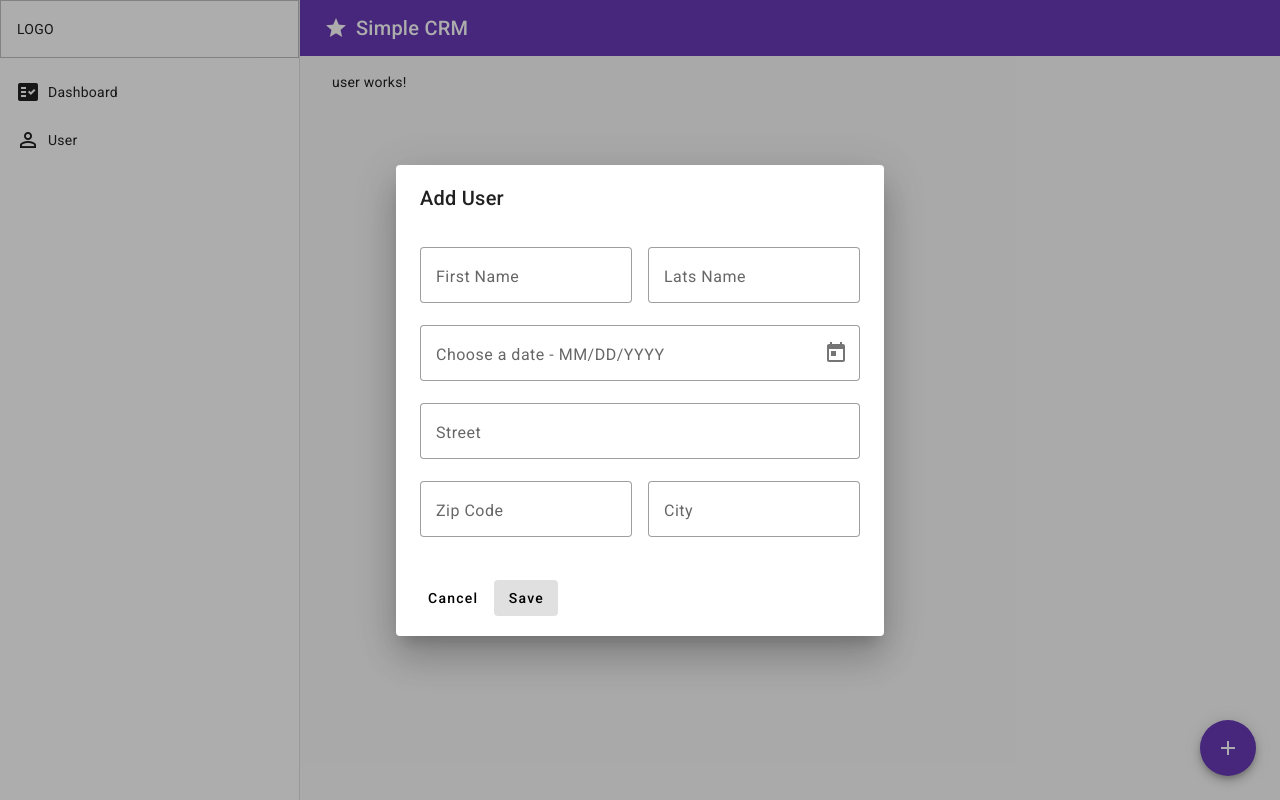
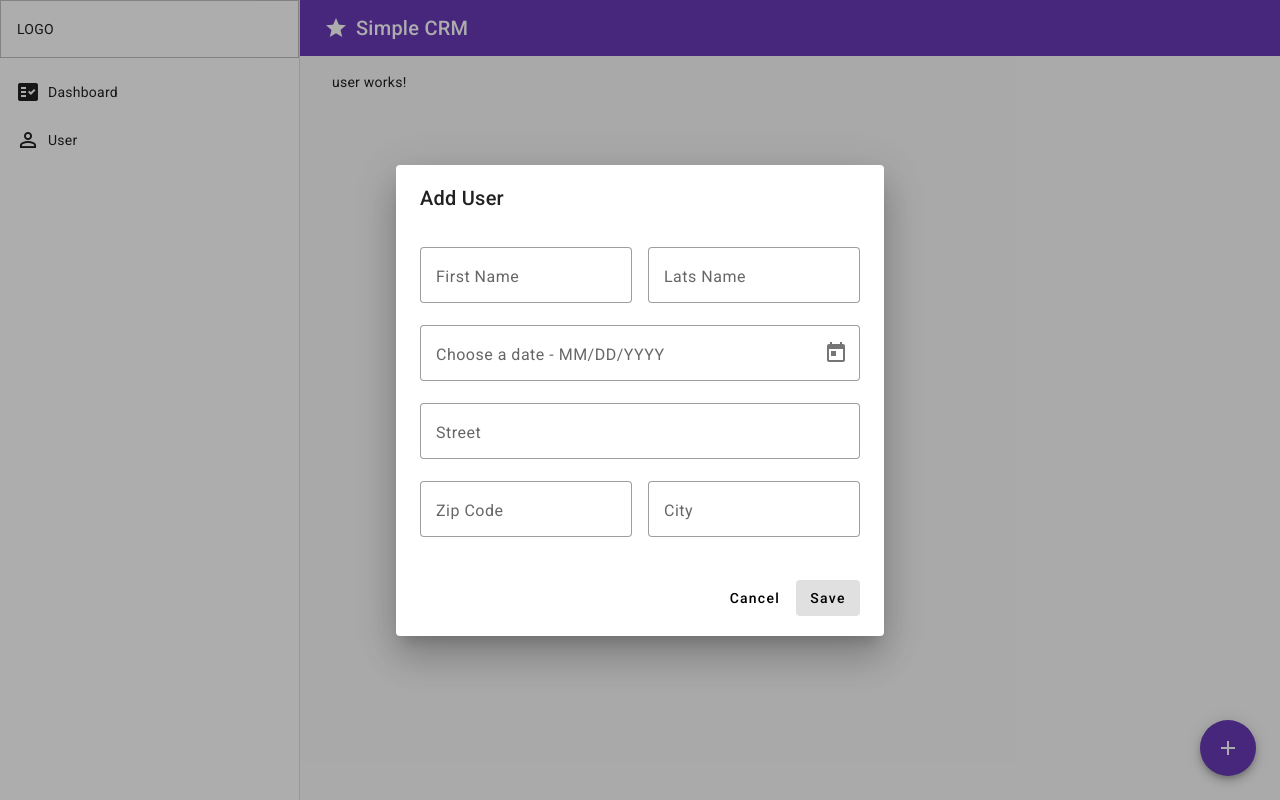
Before and after one commit to felianfilian/DA_17_SimpleCRM, an Angular app: page /user in a window 1280 px wide. Both pictures are taken after a click on the button "add". Built offline with nearby package versions, Linux system fonts and the light colour scheme.

Commit message:
action button position

```diff
--- a/src/app/dialog-add-user/dialog-add-user.component.scss
+++ b/src/app/dialog-add-user/dialog-add-user.component.scss
@@ -11,6 +11,8 @@
 }
 
 .dialog-actions {
+  display: flex;
+  justify-content: flex-end;
   padding: 0 24px 20px 24px;
 }
 
```
